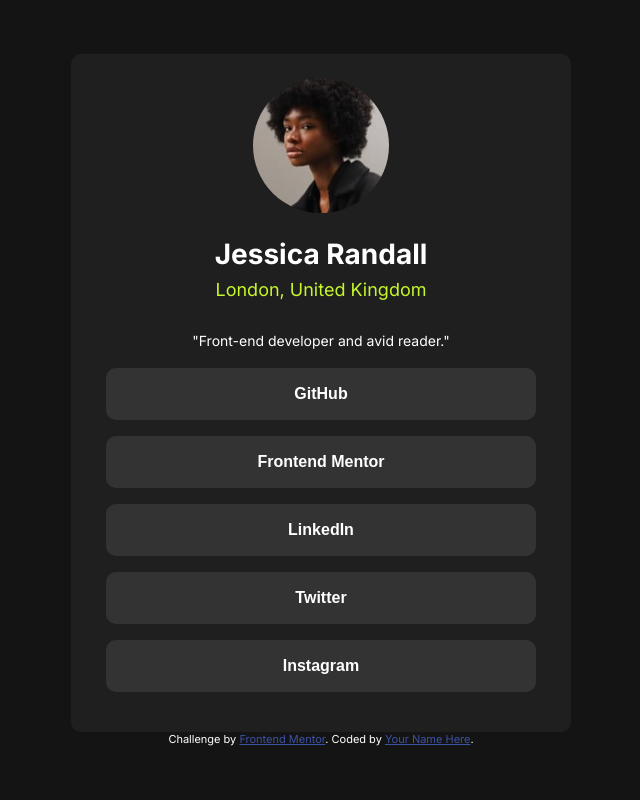
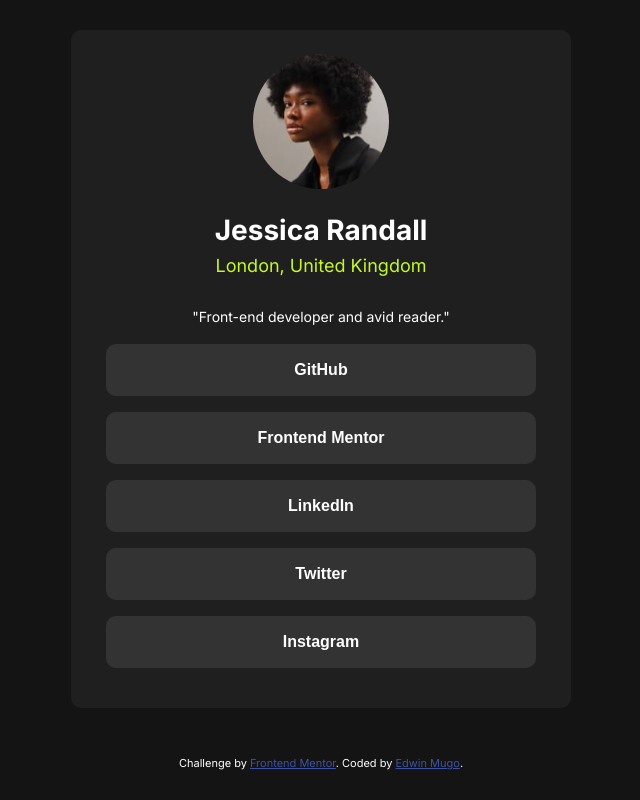
Before and after one commit to EdwinMugo/social-links-profile-main, a plain HTML site: page index.html in a window 1280 px wide. Shown: the whole page, without its empty margins (319-959 px from the left). Drawn offline with Linux system fonts and the light colour scheme.

Commit message:
changes in footer

```diff
--- a/index.html
+++ b/index.html
@@ -36,7 +36,7 @@
 <footer>
   <div class="attribution">
     Challenge by <a href="https://www.frontendmentor.io?ref=challenge" target="_blank">Frontend Mentor</a>.
-    Coded by <a href="#">Your Name Here</a>.
+    Coded by <a href="https://github.com/EdwinMugo/social-links-profile-main">Edwin Mugo</a>.
   </div>
 </footer>
 </body>
--- a/style.css
+++ b/style.css
@@ -73,6 +73,9 @@
     background-color: var(--green);
     color: var(--off-black);
 }
+footer{
+    margin-top: 3rem;
+}
 /* media querry for larger screen size */
 @media screen and (min-width:650px){
     .container{
```
